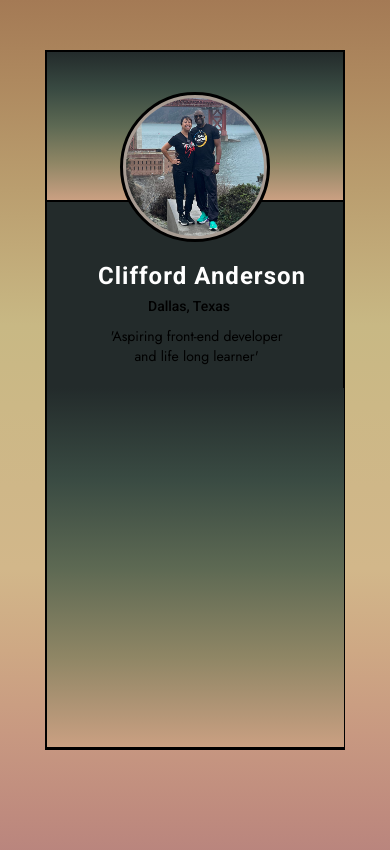
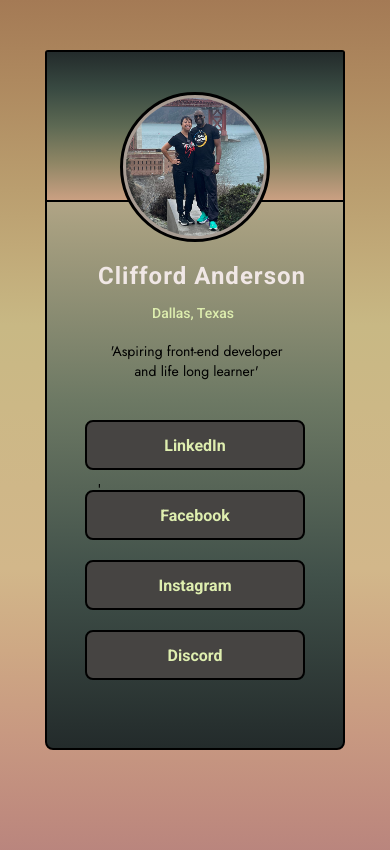
Before and after one commit to cdanderson76/socialLinksContactPage, a plain HTML site: page index.html in a window 390 px wide. Drawn offline with Linux system fonts and the light colour scheme.

Commit message:
Finished most of the mobile design
Settled in on a color palette that was suitable.  Laid out text, 'soon-to-be' links.  Preparing to complete hover states...

```diff
--- a/index.html
+++ b/index.html
@@ -13,14 +13,18 @@
       <div class="profile-background-color"></div>
       <img src="images/us-together2.PNG" alt="Cliff and Blanca posing in front of Golden Gate Bridge" class="profile-pic">
     </section>
+
     <section class="text-box">
       <h1 class="name">Clifford Anderson</h1>
-      <h2>Dallas, Texas</h2>
-      <p>'Aspiring front-end developer and life long learner'</p>
+      <h2 class="location">Dallas, Texas</h2>
+      <p class="about">'Aspiring front-end developer and life long learner'</p>'
     </section>
-
-    <section class="bottom-part">
-
+    <section class="btn-holder">
+        <div class="btn">LinkedIn</div>
+        <div class="btn">Facebook</div>
+        <div class="btn">Instagram</div>
+        <div class="btn">Discord</div>
+      </div>
     </section>
   </main>
 </body>
--- a/style.css
+++ b/style.css
@@ -27,8 +27,9 @@ img {
   width: 300px;
   height: 700px;
   border: 2px black solid;
-  background-color: #232b2b;
+  background-image: linear-gradient(to top, #232b2b, #41514a, #6d7964, #a79f80, #ebc3a7);
   margin: auto;
+  border-radius: 3px 3px 8px 8px;
 }
 
 .top-part {
@@ -58,22 +59,23 @@ img {
 }
 
 .name {
-  color: white;
+  color: #f0e7e5;
   letter-spacing: 1px;
 }
 
 h2 {
   font-weight: 500;
   font-size: 14px;
-  margin-left: 50px;
-  margin-top: 8px;
+  margin-left: 54px;
+  margin-top: 15px;
+  color: #deeeaf;
 }
 
 p {
   text-align: center;
   font-family: 'Jost';
   font-size: 14px;
-  margin: 12px 48px 0 0;
+  margin: 20px 48px 100px 0;
 }
 
 .profile-background-color {
@@ -84,13 +86,27 @@ p {
   background-image: linear-gradient(to bottom, #232b2b, #394a42, #5d6953, #8f8665, #caa082);
 }
 
-.bottom-part {
-  width: 298px;
-  height: 360px;
-  border: 0.3px black solid;
-  border-top: none;
-  border-left: none;
-  margin-right: 8px;
-  margin-top: 22px;
-  background-image: linear-gradient(to bottom, #232b2b, #394a42, #5d6953, #8f8665, #caa082);
+.btn-holder {
+  display: flex;
+  flex-direction: column;
+  justify-content: space-around;
+  align-items: center;
+  width: 270px;
+  height: 280px;
+  margin-top: -90px;
+  margin-left: 13px;
 }
+
+.btn {
+  display: flex;
+  width: 220px;
+  height: 50px;
+  border: 2px solid black;
+  border-radius: 8px;
+  justify-content: center;
+  align-items: center;
+  font-family: 'Roboto';
+  font-weight: 600;
+  color: #deeeaf;
+  background-color: #464442;
+};
```
